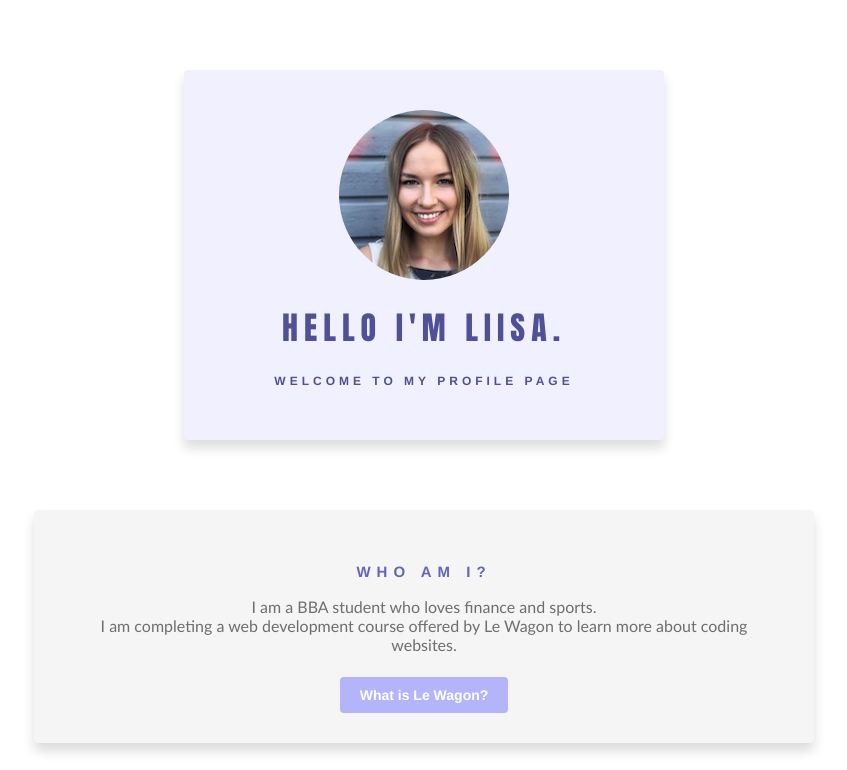
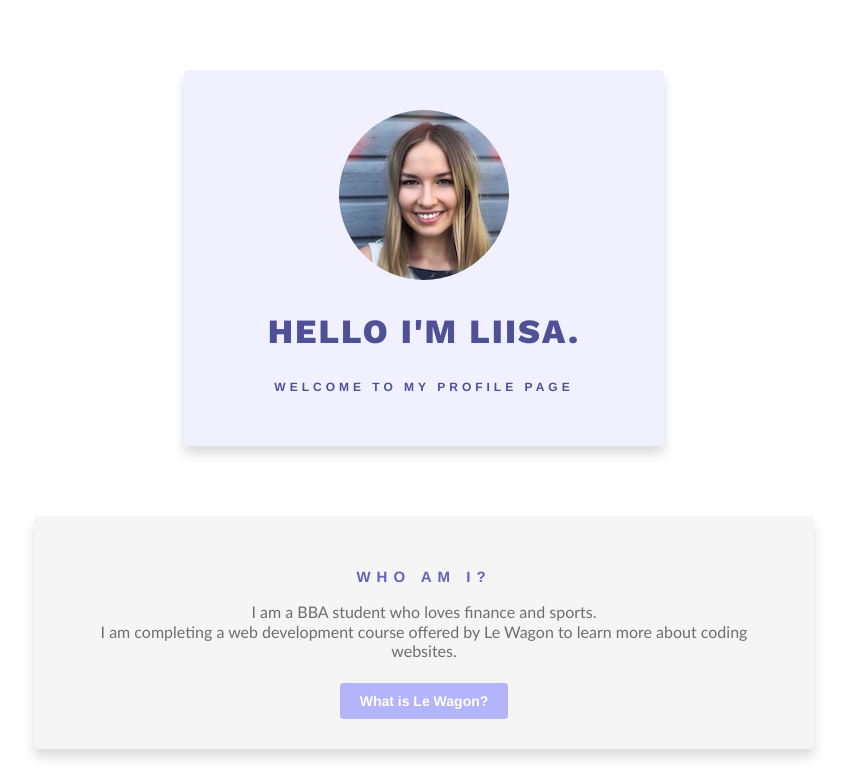
Before and after one commit to liisa-apunen/-my-profile, a plain HTML site: page index.html in a window 1280 px wide. Shown: the top 770 px of the page, without its empty margins (216-1063 px from the left). Drawn offline with nearby package versions, Linux system fonts and the light colour scheme.

Commit message:
Update style.css

```diff
--- a/style.css
+++ b/style.css
@@ -4,14 +4,16 @@ body {
 	font-family: optima;
 	text-align: center;
 }
+
 h1 {
 color: rgb(80, 80, 150);
-	font-family: impact;
-	font-size: 32px;
+	font-family: 'Work Sans', sans-serif;
+	font-size: 34px;
 	line-height: 1.5;
-	letter-spacing: 6px;
+	letter-spacing: 2px;
 	text-transform: uppercase;
 }
+
 h2 {
 	color: rgb(100, 100, 190);
 	font-family: helvetica;
@@ -37,6 +39,7 @@ footer {
 	padding: 3px;
 	margin-top: 200px;
 }
+
 div {
   background-color: rgb(245, 245, 245);
   border: 20px;
```
